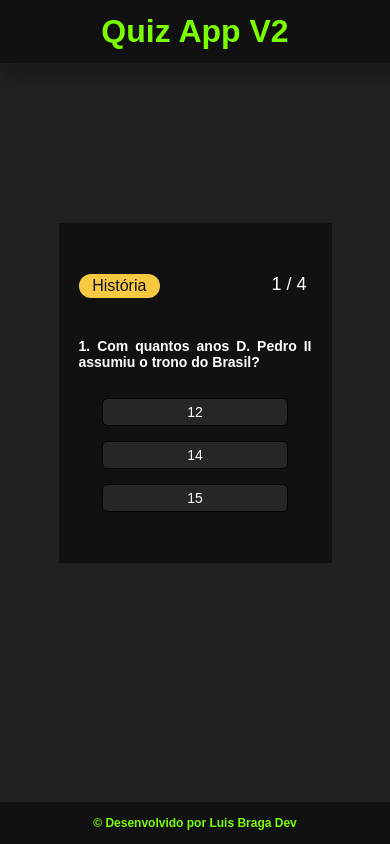
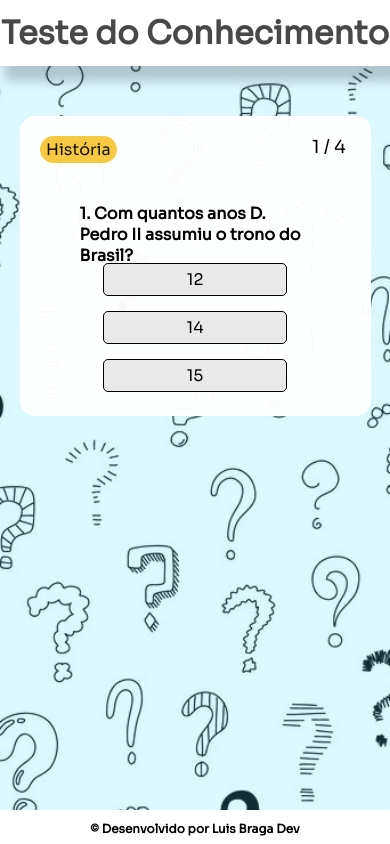
Before and after one commit to LuisBraga31/quizAppV2, a React (Vite) app: page /1 in a window 390 px wide. Built offline with nearby package versions, Linux system fonts and the light colour scheme; a web font is replaced by a local one.

Commit message:
Atualizações de estilização no app

```diff
--- a/index.html
+++ b/index.html
@@ -4,7 +4,7 @@
     <meta charset="UTF-8" />
     <link rel="icon" type="image/svg+xml" href="/vite.svg" />
     <meta name="viewport" content="width=device-width, initial-scale=1.0" />
-    <title> Quiz App V2 </title>
+    <title> Teste do Conhecimento </title>
   </head>
   <body>
     <div id="root"></div>
--- a/src/App.jsx
+++ b/src/App.jsx
@@ -1,15 +1,12 @@
-import Footer from './components/Footer';
-import  Header  from './components/Header';
-
 import { RouteList } from './routes';
 
 function App() {
 
   return (
     <>
-      <Header/>
+
       <RouteList/>
-      <Footer/>
+
     </>
   )
 }
--- a/src/components/Footer/footer.css
+++ b/src/components/Footer/footer.css
@@ -1,18 +1,15 @@
 .footer {
     width: 100%;
-    color: #7cfc00;
-    background-color: #111111;
+    background-color: #ffffff;
+    color: black;
     position: fixed;
     z-index: 10;
     bottom: 0;
-    height: 5vh;
-    display: flex;
-    align-items: center;
+    padding: 0.4rem 0;
+    text-align: center;
 }
 
 .footer small {
-    width: 100%;
-    text-align: center;
     font-size: 12px;
     font-weight: bold;
 }
--- a/src/components/Header/header.css
+++ b/src/components/Header/header.css
@@ -1,14 +1,14 @@
 .header {
-    width: 100%;
     background-color: #ffffff;
-    padding: 0.5rem 0rem;
+    padding: 0.8rem 0rem;
     text-align: center;
     margin-bottom: 50px;
-    color: #7cfc00;
-    background-color: #111111;
     box-shadow: 10px 10px 10px 5px rgba(0, 0, 0, 0.2);
 }
 
-.header h1 {
-    padding: 5px;
+.header a {
+    color: rgba(0, 0, 0, 0.716);
+    font-weight: bold;
+    text-decoration: none;
+    font-size: 2rem;
 }
--- a/src/components/Header/index.jsx
+++ b/src/components/Header/index.jsx
@@ -1,10 +1,11 @@
+import { Link } from 'react-router-dom';
 import './header.css';
 
 export default function Header() {
 
     return (
     <header className='header'>
-        <h1> Quiz App V2 </h1>
+        <Link to="/"> Teste do Conhecimento </Link>
     </header>
   )
 
--- a/src/components/TemasQuiz/temaQuiz.css
+++ b/src/components/TemasQuiz/temaQuiz.css
@@ -3,12 +3,11 @@
     flex-direction: row;
     flex-wrap: wrap;
     justify-content: center;
-    gap: 50px;
+    gap: 30px;
     align-items: center;
 }
 
 .link {
-    width: 140px;
     text-align: center;
     padding: 10px 20px;
     cursor: pointer;
@@ -18,6 +17,7 @@
     box-shadow: 5px 5px 5px rgba(0, 0, 0, 0.3);
     width: 140px;
     text-decoration: none;
+    border-radius: 15px;
 }
 
 .link:hover {
--- a/src/index.css
+++ b/src/index.css
@@ -1,19 +1,19 @@
-@import url('https://fonts.googleapis.com/css2?family=REM&display=swap');
+@import url('https://fonts.googleapis.com/css2?family=Sora&display=swap');
 
 * {
   padding: 0;
   margin: 0;
   box-sizing: border-box;
-  font-family: 'REM', sans-serif;
+  font-family: 'Sora', serif;
   scroll-behavior: smooth;
 }
 
 body {
-  background: rgb(2,0,36);
-  background: #212121;
+  background: linear-gradient(rgba(79, 223, 255, 0.2), rgba(79, 223, 255, 0.2)), url('/fundo.jpg') no-repeat;
+  background-size: cover;
+  background-position: center;
+  background-attachment: fixed;
   width: 100%;
   height: 100vh;
-  display: flex;
-  flex-direction: column;
-  gap: 50px;
+
 }
--- a/src/pages/DetailQuestion/detail.css
+++ b/src/pages/DetailQuestion/detail.css
@@ -1,20 +1,19 @@
 .detailMain {
-    background-color: #111111;
-    color: white;
-    margin: 0px 30%;
-    padding: 20px;
-    height: 300px;
     display: flex;
     justify-content: center;
     align-items: center;
-
 }
 
 .questionContent {
+    background-color: #fffffff8;
+    border-radius: 15px;
+    padding: 20px;
     display: flex;
     flex-direction: column;
     width: 100%;
     gap: 10px;
+    margin: 0 20%;
+    height: 300px;
 }
 
 .questionTagAndIndex {
@@ -65,8 +64,7 @@
     cursor: pointer;
     color: black;
     border: 1px solid black;
-    background-color: #262626;
-    color: white;
+    background-color: #e9e9e9;
 }
 
 button:hover {
@@ -75,21 +73,29 @@ button:hover {
 
 /* FEEDBACK */
 .finish {
-    display: FLEX;
+    width: 100%;
+    display: flex;
     flex-direction: column;
+    justify-content: center;
     align-items: center;
     gap: 10px;
+    background-color: #fffffff8;
+    border-radius: 15px;
+    padding: 20px;
+    margin: 0 20%;
+    height: 300px;
 }
 
 .finish button {
+    width: 140px;
     text-align: center;
-    padding: 5px;
+    padding: 5px 10px;
     border: none;
     border-radius: 5px;
     font-size: 16px;
     cursor: pointer;
-    background-color: #0070a4;
-    color: white;
+    background-color: #0ff3ff;
+    color: black;
 }
 
 .finish button:hover {
@@ -116,35 +122,12 @@ button:hover {
     color: red;
 }
 
-@media (max-width: 1080px) {
-    .detailMain {
-        margin: 0 15vw;
+
+@media (max-width: 6000px) {
+    .questionContent {
+        margin: 0 5%;
+    }
+    .finish {
+        margin: 0 5%;
     }
 }
-
-@media (max-width: 540px) {
-    .tag {
-        width: 35%;
-    }
-}
-
-@media (max-width: 570px) {
-    .detailMain {
-        height: 340px;
-        margin-top: 160px;
-    }
-
-    .questionDescribe {
-        font-size: 14px;
-        padding: 0;
-        text-align: justify;
-    }
-
-    .answers button {
-        font-size: 14px;
-    }
-
-    .answers {
-        padding: 0;
-    }
-}
--- a/src/pages/Home/home.css
+++ b/src/pages/Home/home.css
@@ -4,10 +4,11 @@
     justify-content: flex-start;
     align-items: center;
     gap: 50px;
-    color: #7cfc00;
-    background-color: #111111;
-    margin: 0px 200px;
-    padding: 50px 40px;
+    background-color: #ffffffed;
+    border: 1px solid black;
+    margin: 0 5%;
+    padding: 30px 0px;
+    border-radius: 5px;
 }
 
 @media (max-width: 1080px) {
--- a/src/routes/index.jsx
+++ b/src/routes/index.jsx
@@ -2,17 +2,23 @@ import { BrowserRouter, Routes, Route } from 'react-router-dom';
 
 import Home from '../pages/Home';
 import DetailQuestion from '../pages/DetailQuestion';
+import Header from '../components/Header';
+import Footer from '../components/Footer';
 
 export function RouteList() {
   return (
     <>
       <BrowserRouter>
+      <Header/>
 
         <Routes>
+
             <Route path="/" element={<Home />} />
             <Route path="/:tag" element={<DetailQuestion />} />
+
         </Routes>
 
+      <Footer/>
       </BrowserRouter>
 
     </>
```
Also changed, not shown: public/fundo.jpg (added), 1 other file (tests, documents, lock files or other folders).
